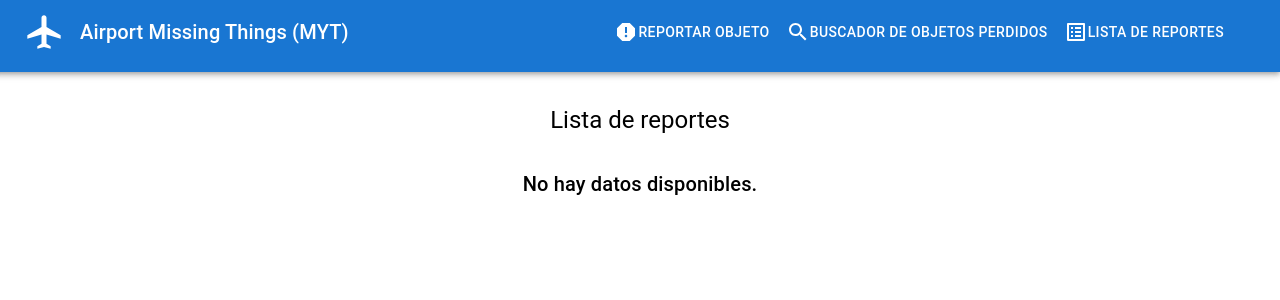
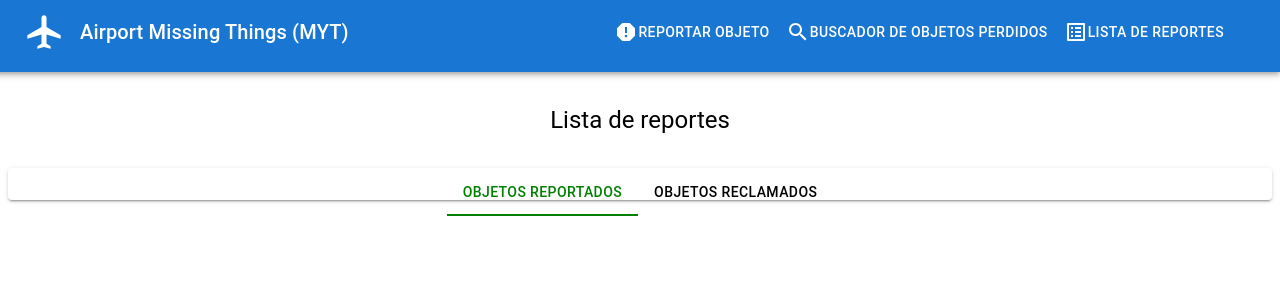
Before and after one commit to leanoviedo/project_final_vitejs, a React (Vite) app: page /LostAndFoundList in a window 1280 px wide. Shown: the top 300 px of the page. Built offline with nearby package versions, Linux system fonts and the light colour scheme.

Commit message:
resolved problem in custom nav bar and mejorando ui in componets LostAndFoundList

```diff
--- a/src/components/CustomNavbar.tsx
+++ b/src/components/CustomNavbar.tsx
@@ -93,6 +93,7 @@ const CustomNavbar = () => {
                         aria-controls="avatar-menu-appbar"
                         aria-haspopup="true"
                         onClick={handleAvatarMenuOpen}
+
                         color="inherit"
                     >
                         {loggedInUser && (
@@ -138,6 +139,12 @@ const CustomNavbar = () => {
                             aria-haspopup="true"
                             onClick={handleMainMenuOpen}
                             color="inherit"
+                            sx={{
+                                display: {
+                                    xs: "block",
+                                    md: "none",
+                                },
+                            }}
                         >
                             <MenuIcon />
                         </IconButton>
@@ -146,6 +153,12 @@ const CustomNavbar = () => {
                             anchorEl={mainMenuAnchor}
                             open={isMainMenuOpen}
                             onClose={handleMainMenuClose}
+                            sx={{
+                                display: {
+                                    xs: "block",
+                                    md: "none",
+                                },
+                            }}
                         >
                             <MenuItem
                                 onClick={() => {
@@ -160,6 +173,7 @@ const CustomNavbar = () => {
                             <MenuItem
                                 onClick={() => {
                                     handleMainMenuClose();
+
 
                                 }}
                                 component={Link}
--- a/src/components/LostAndFoundList.tsx
+++ b/src/components/LostAndFoundList.tsx
@@ -1,4 +1,4 @@
-import React from "react";
+import React, { useState } from "react";
 import {
   Typography,
   ListItem,
@@ -7,6 +7,8 @@ import {
   CardMedia,
   Grid,
   Paper,
+  Tabs,
+  Tab,
 } from "@mui/material";
 import { useAppSelector } from "../redux/hooks";
 import { selectLostObjects } from "../redux/slices/lostObjectSlice";
@@ -19,26 +21,47 @@ const LostAndFoundList = () => {
   const loggedInUser = useAppSelector(selectUserLogin);
 
   const userReports = lostObjects.filter(
-    (item) =>
-      (item.userReport?.email === loggedInUser?.email) ||
-      (item.userReclamed?.email === loggedInUser?.email) || (item.id === loggedInUser?.email)
+    (item) => item.userReport?.email === loggedInUser?.email
   );
+
+  const userClaims = lostObjects.filter(
+    (item) => item.userReclamed?.email === loggedInUser?.email
+  );
+
+  const [tabValue, setTabValue] = useState(0);
+
+  const handleChangeTab = (_event: React.SyntheticEvent, newValue: number) => {
+    setTabValue(newValue);
+  };
 
   return (
     <Grid container spacing={3}>
-      <CustomNavbar></CustomNavbar>
+      <CustomNavbar />
       <Grid item xs={12}>
         <Typography variant="h5" component="h1" gutterBottom align="center">
           Lista de reportes
         </Typography>
       </Grid>
       <Grid item xs={12}>
-        {userReports.length === 0 ? (
-          <Grid container alignItems="center" justifyContent="center">
-            <Typography variant="h6">No hay datos disponibles.</Typography>
-          </Grid>
-        ) : (
-          <Paper elevation={2}>
+        <Paper elevation={2}>
+          <Tabs
+            value={tabValue}
+            onChange={handleChangeTab}
+            centered
+            TabIndicatorProps={{
+              style: { background: tabValue === 0 ? "green" : "red" },
+            }}
+          >
+            <Tab
+              label="Objetos Reportados"
+              style={{ color: tabValue === 0 ? "green" : "black" }}
+            />
+            <Tab
+              label="Objetos Reclamados"
+              style={{ color: tabValue === 1 ? "red" : "black" }}
+            />
+          </Tabs>
+          {tabValue === 0 ? (
             <Grid container spacing={2}>
               {userReports.map((item, index) => (
                 <Grid item xs={6} key={index}>
@@ -66,7 +89,7 @@ const LostAndFoundList = () => {
                               <strong>Lugar:</strong> {item.city.name} {item.country.name}
                             </Typography>
                             <Typography variant="body2" color="textPrimary">
-                              <strong>Nombre: </strong> {item.userReport?.name.first}, {item.userReport?.name.last}
+                              <strong>Nombre:</strong> {item.userReport?.name.first}, {item.userReport?.name.last}
                             </Typography>
                           </React.Fragment>
                         }
@@ -76,8 +99,47 @@ const LostAndFoundList = () => {
                 </Grid>
               ))}
             </Grid>
-          </Paper>
-        )}
+          ) : (
+            <Grid container spacing={2}>
+              {userClaims.map((item, index) => (
+                <Grid item xs={6} key={index}>
+                  <Link to={`/FoundObjects/`} style={{ textDecoration: "none" }}>
+                    <ListItem alignItems="flex-start">
+                      <ListItemIcon>
+                        <CardMedia
+                          component="img"
+                          alt="Objeto perdido"
+                          height="100"
+                          image={item.photo}
+                          sx={{ padding: 2 }}
+                        />
+                      </ListItemIcon>
+                      <ListItemText
+                        primary={item.status === "encontrado" ? "Encontrado" : "Perdido"}
+                        secondary={
+                          <React.Fragment>
+                            <Typography variant="body2" color="textPrimary">
+                              <strong>Descripción:</strong> {item.description}
+                            </Typography>
+                            <Typography variant="body2" color="textPrimary">
+                              <strong>Aeropuerto:</strong> {item.airport.name}
+                            </Typography>
+                            <Typography variant="body2" color="textPrimary">
+                              <strong>Lugar:</strong> {item.city.name} {item.country.name}
+                            </Typography>
+                            <Typography variant="body2" color="textPrimary">
+                              <strong>Nombre:</strong> {item.userReport?.name.first}, {item.userReport?.name.last}
+                            </Typography>
+                          </React.Fragment>
+                        }
+                      />
+                    </ListItem>
+                  </Link>
+                </Grid>
+              ))}
+            </Grid>
+          )}
+        </Paper>
       </Grid>
     </Grid>
   );
```
